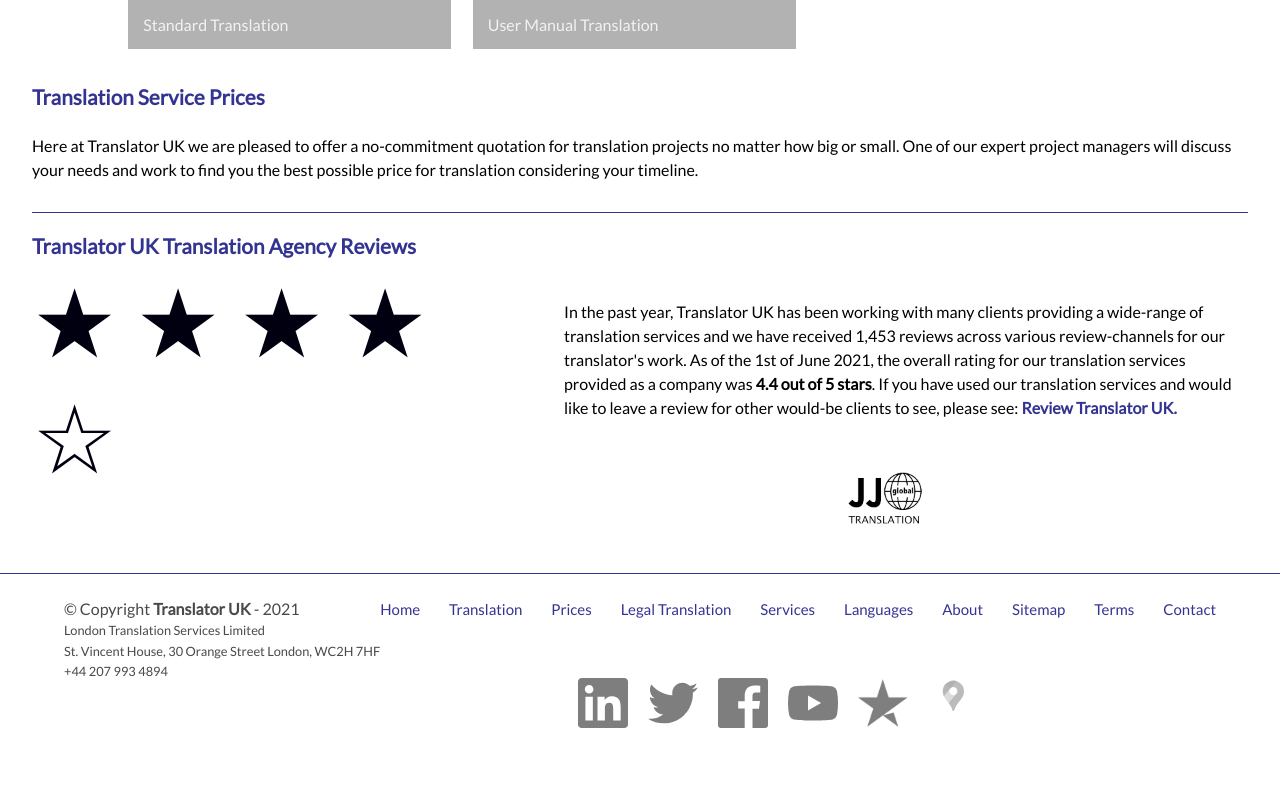
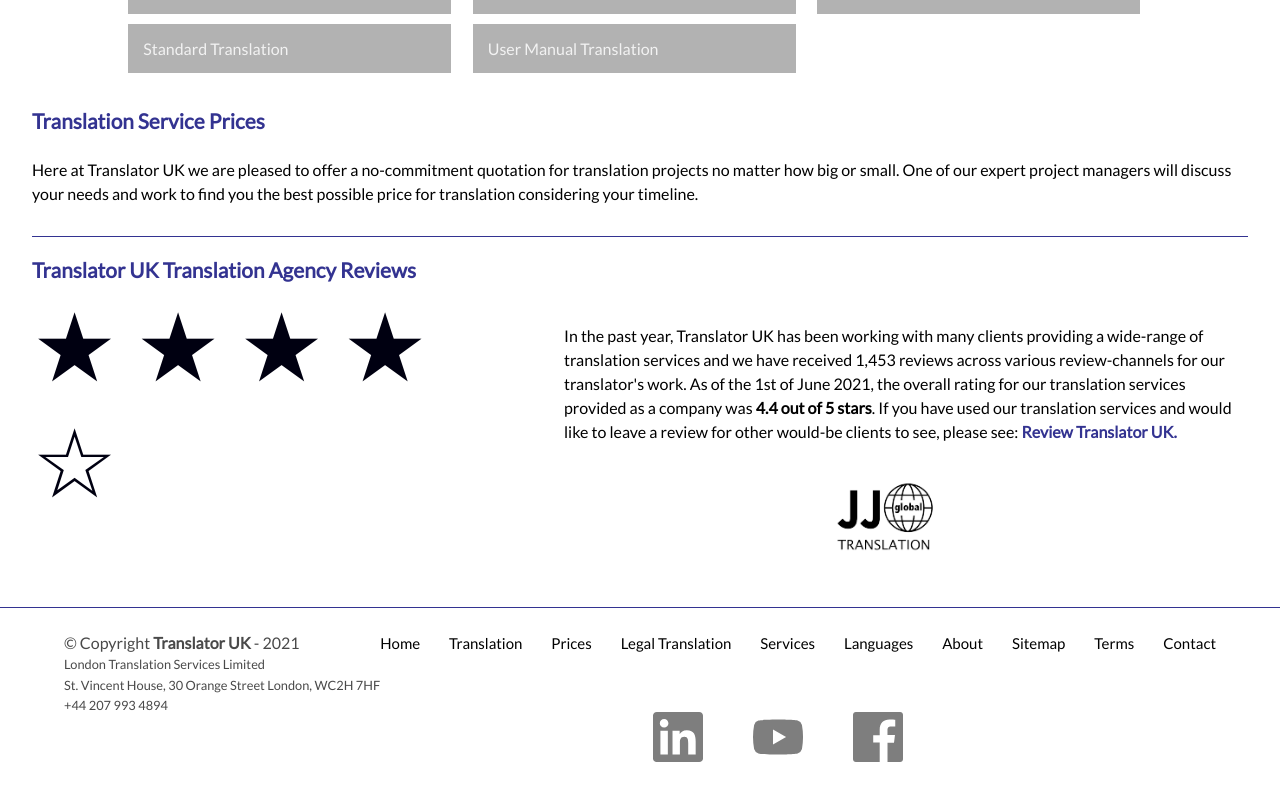
Before and after one commit to ChanMyaeOo/jj-global-translation, a React (Create React App) app: page /services in a window 1280 px wide. Shown: the part 496-1296 px from the top of the page. Built offline with nearby package versions, Linux system fonts and the light colour scheme.

Commit message:
changed size of logo and added social links at footer

```diff
--- a/src/components/footer/Footer.js
+++ b/src/components/footer/Footer.js
@@ -34,12 +34,9 @@
                 </ul>
 
                 <div className={classes.footerIcons}>
-                    <Link to="/"><Linkedin className={classes.footerIcon} /></Link>
-                    <Link to="/"><Twitter className={classes.footerIcon} /></Link>
-                    <Link to="/"><Facebook className={classes.footerIcon} /></Link>
-                    <Link to="/"><Youtube className={classes.footerIcon} /></Link>
-                    <Link to="/"><img src={Trustpilot} className={classes.footerIcon} alt="trustpilot"/></Link>
-                    <Link to="/"><GoogleMaps className={classes.footerIcon} /></Link>
+                    <a href="https://www.linkedin.com/in/jj-global-translation-a63836215/" target="_blank"><Linkedin className={classes.footerIcon} /></a>
+                    <a href="https://www.youtube.com/channel/UClv4tsKCkVrgGL4Ce8Kg7kw" target="_blank"><Youtube className={classes.footerIcon} /></a>
+                    <a href="https://www.facebook.com/JJ-Global-Translation-112278091111654" target="_blank"><Facebook className={classes.footerIcon} /></a>
 
                 </div>
             </div>
--- a/src/components/footer/styles.js
+++ b/src/components/footer/styles.js
@@ -27,7 +27,7 @@
             listStyle: 'none',
         },
         "& li a": {
-            color: 'rgba(0,0,118,0.80)',
+            color: '#000',
             fontSize: '15px',
             textDecoration: 'none',
             "&:hover": {
@@ -47,7 +47,7 @@
     footerIcon: {
         width: '50px',
         height: '50px',
-        margin: '0 10px',
+        margin: '0 25px',
         opacity: '0.5',
         "&:hover": {
             opacity: '0.9'
--- a/src/components/header/Header.js
+++ b/src/components/header/Header.js
@@ -1,7 +1,7 @@
 import React from 'react'
 import MenuIcon from '@material-ui/icons/Menu';
 import { Link } from 'react-router-dom'
-import Logo from '../../images/jj-logo.png'
+import Logo from '../../images/jj-logo-md.png'
 import useStyles from './styles'
 
 
--- a/src/components/header/styles.js
+++ b/src/components/header/styles.js
@@ -8,6 +8,7 @@
         width: '95vw',
         maxWidth: '1280px',
         margin: '0 auto',
+        marginBottom: '24px'
     },
     nav: {
         listStyle: 'none',
--- a/src/components/review/styles.js
+++ b/src/components/review/styles.js
@@ -40,9 +40,9 @@
         justifyContent: 'center',
     },
     reviewLogo: {
-        width: '100px',
-        height: '100px',
-        marginTop: '30px'
+        width: '130px',
+        height: '130px',
+        marginTop: '10px'
     },
     reviewLink: {
         fontWeight: 'bold',
--- a/src/pages/languages/styles.js
+++ b/src/pages/languages/styles.js
@@ -48,8 +48,8 @@
         justifyContent: 'center',
     },
     languagesSmLogo: {
-        width: '100px',
-        height: '100px',
+        width: '130px',
+        height: '130px',
         display: 'block',
         margin: '20px auto'
     },
--- a/src/pages/translation/content/volume/styles.js
+++ b/src/pages/translation/content/volume/styles.js
@@ -69,9 +69,9 @@
         justifyContent: 'center'
     },
     volumeLogo: {
-        width: '100px',
-        height: '100px',
-        marginTop: '35px',
+        width: '130px',
+        height: '130px',
+        marginTop: '15px',
     },
     [theme.breakpoints.down('xs')]: {
         volumeQuote: {
```
